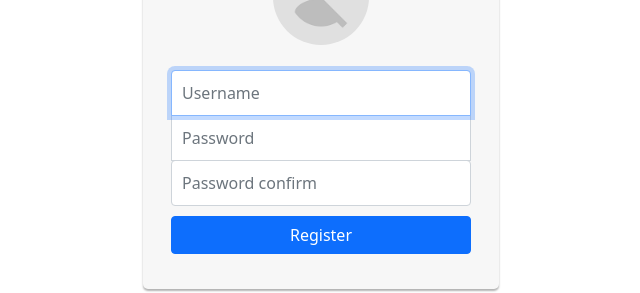
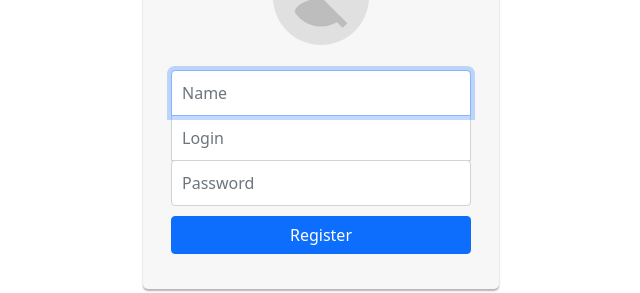
Before and after one commit to viniciobs/TodoList.UI, a React (Create React App) app in the folder todolist.ui/: page /register in a window 1280 px wide. Shown: the part 191-484 px from the top of the page, without its empty margins (319-959 px from the left). Built offline with nearby package versions, Linux system fonts and the light colour scheme.

Commit message:
Implementing account register

```diff
--- a/todolist.ui/src/Pages/Authentication/Components/Form/index.jsx
+++ b/todolist.ui/src/Pages/Authentication/Components/Form/index.jsx
@@ -8,7 +8,7 @@ const Form = (props) => {
        <Section>
             <div className="account-wall">
                 <img className="profile-img" src={Icon} alt="user-icon"/>
-                <form className={"form-signin " + props.type}>
+                <form className={"form-signin " + props.type} noValidate>
                     {props.children}
                     <div className="d-grid gap-2">
                         <button className="btn btn-primary" type="submit" onClick={(e) => {props.buttonClickAction(e)}}>{props.buttonText}</button>
--- a/todolist.ui/src/Pages/Authentication/Login/index.jsx
+++ b/todolist.ui/src/Pages/Authentication/Login/index.jsx
@@ -1,13 +1,19 @@
-import React from 'react';
+import React, {useEffect} from 'react';
 import { Link, useNavigate } from "react-router-dom";
 
 import Form from '../Components/Form';
 import './style.css'
 
 import Authenticate from '../../../Services/Authentication/Authenticate';
+import {IsAuthenticated} from '../../../Services/Authentication/AuthenticationDataHandler';
 
 const Login = () => {
     let navigate = useNavigate();
+
+    useEffect(() => {
+        if (IsAuthenticated())
+            return navigate("/");
+    }, []);
 
     const handleLoginAction = async (e) => {
         e.preventDefault();
@@ -24,7 +30,7 @@ const Login = () => {
     return (
         <>
             <Form type="login" buttonText="Log in" buttonClickAction={handleLoginAction}>
-                <input id="username" type="text" className="form-control username" placeholder="Username" required autoFocus />
+                <input id="login" type="text" className="form-control login" placeholder="Login" required autoFocus />
                 <input id="password" type="password" className="form-control password" placeholder="Password" required />
             </Form>
             <Link to="/register" className='text-center link'>Create an account</Link>
--- a/todolist.ui/src/Pages/Authentication/Register/index.jsx
+++ b/todolist.ui/src/Pages/Authentication/Register/index.jsx
@@ -1,15 +1,31 @@
 import React from 'react';
-import { Link } from "react-router-dom";
+import { Link, useNavigate } from "react-router-dom";
 import Form from '../Components/Form';
 import './style.css';
+import Create from '../../../Services/Accounts/Create';
 
 const Register = () => {
+    let navigate = useNavigate();
+
+    const handleRegisterAction = async (e) => {
+        e.preventDefault();
+
+        let name = document.getElementById("name").value;
+        let login = document.getElementById("login").value;
+        let password = document.getElementById("password").value;
+
+        let loginResult = await Create(name, login, password);
+
+        if (loginResult.error == null)
+            return navigate("/");
+    }
+
     return (
         <>
-            <Form type="register" buttonText="Register">
-                <input type="text" className="form-control username" placeholder="Username" required autoFocus />
-                <input type="password" className="form-control password" placeholder="Password" required />
-                <input type="password" className="form-control password-confirm" placeholder="Password confirm" required />
+            <Form type="register" buttonText="Register" buttonClickAction={handleRegisterAction}>
+                <input id="name" type="text" className="form-control name" placeholder="Name" required autoFocus />
+                <input id="login" type="text" className="form-control login" placeholder="Login" required />
+                <input id="password" type="password" className="form-control password" placeholder="Password" required />
             </Form>
             <Link to="/login" className='text-center link'>Log in</Link>
         </>
--- a/todolist.ui/src/Pages/Authentication/Register/style.css
+++ b/todolist.ui/src/Pages/Authentication/Register/style.css
@@ -1,10 +1,10 @@
-.form-signin.register .password
+.form-signin.register .login
 {
     margin-bottom: -1px;
     border-radius: 0;
 }
 
-.form-signin.register .password-confirm
+.form-signin.register .password
 {
     margin-bottom: 10px;
 }
--- /dev/null
+++ b/todolist.ui/src/Services/Accounts/Create.js
@@ -0,0 +1,27 @@
+import Axios from 'axios';
+import {Save as SaveAuthData} from '../Authentication/AuthenticationDataHandler';
+
+const Create = async (name, login, password) => {
+    const accountCreationUrl = "https://localhost:44304/accounts/New";
+    let errorDescription;
+
+    let response = await Axios
+        .post(accountCreationUrl,
+            {
+                name: name,
+                login: login,
+                password: password
+            })
+        .catch((exception) => {
+            errorDescription = exception.response.data.message;
+        });
+
+    if (errorDescription != undefined)
+        return { error: errorDescription };
+
+    SaveAuthData(response);
+
+    return { error: null };
+}
+
+export default Create;
```
